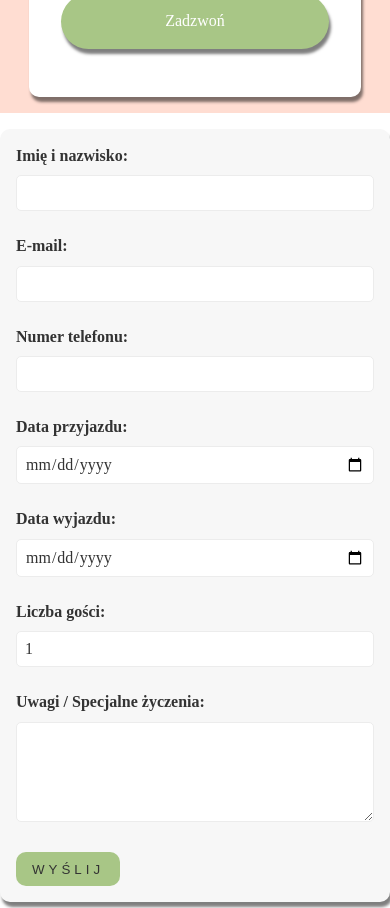
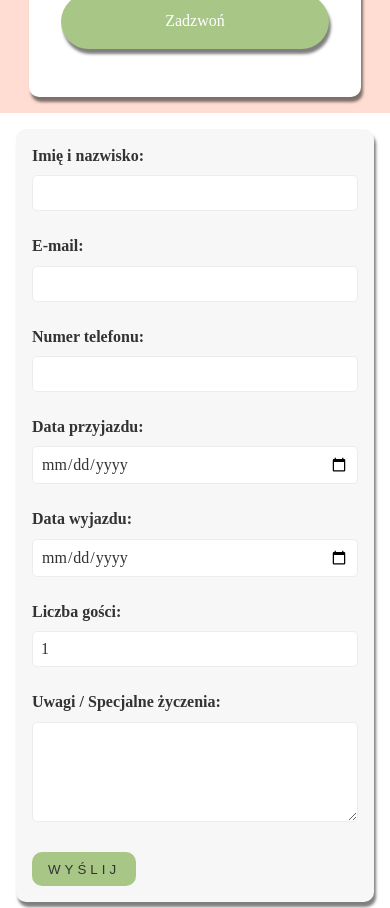
Before and after one commit to kamila-wilczynska/Wilkowyja, a React (Vite) app: page /reservation in a window 390 px wide. Shown: the part 1560-2468 px from the top of the page. Built offline with nearby package versions, Linux system fonts and the light colour scheme; a web font is replaced by a local one.

Commit message:
add margin to form

```diff
--- a/src/components/Form/Form.module.css
+++ b/src/components/Form/Form.module.css
@@ -69,4 +69,7 @@ button.btn-primary:hover {
   .reservationForm {
     padding: 1rem;
   }
+  .reservationForm {
+    margin: 1rem;
+  }
 }
```
